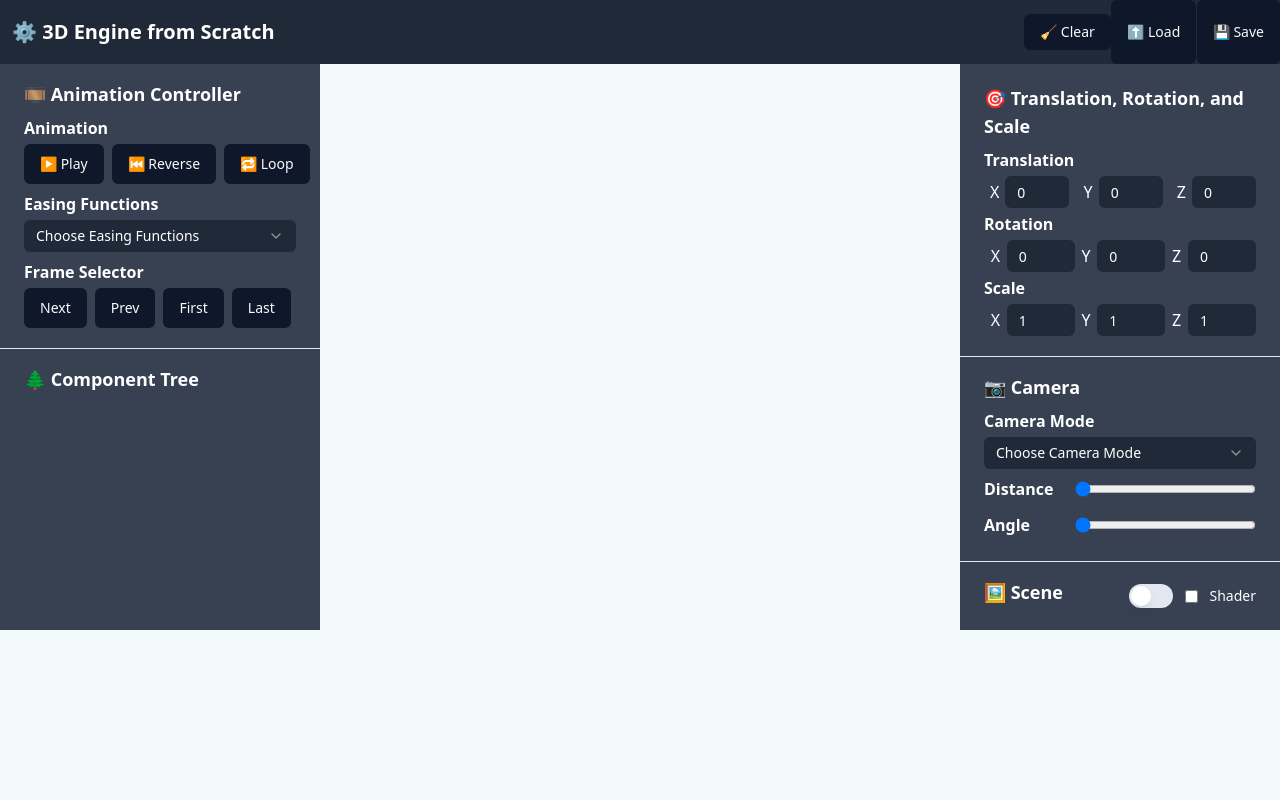
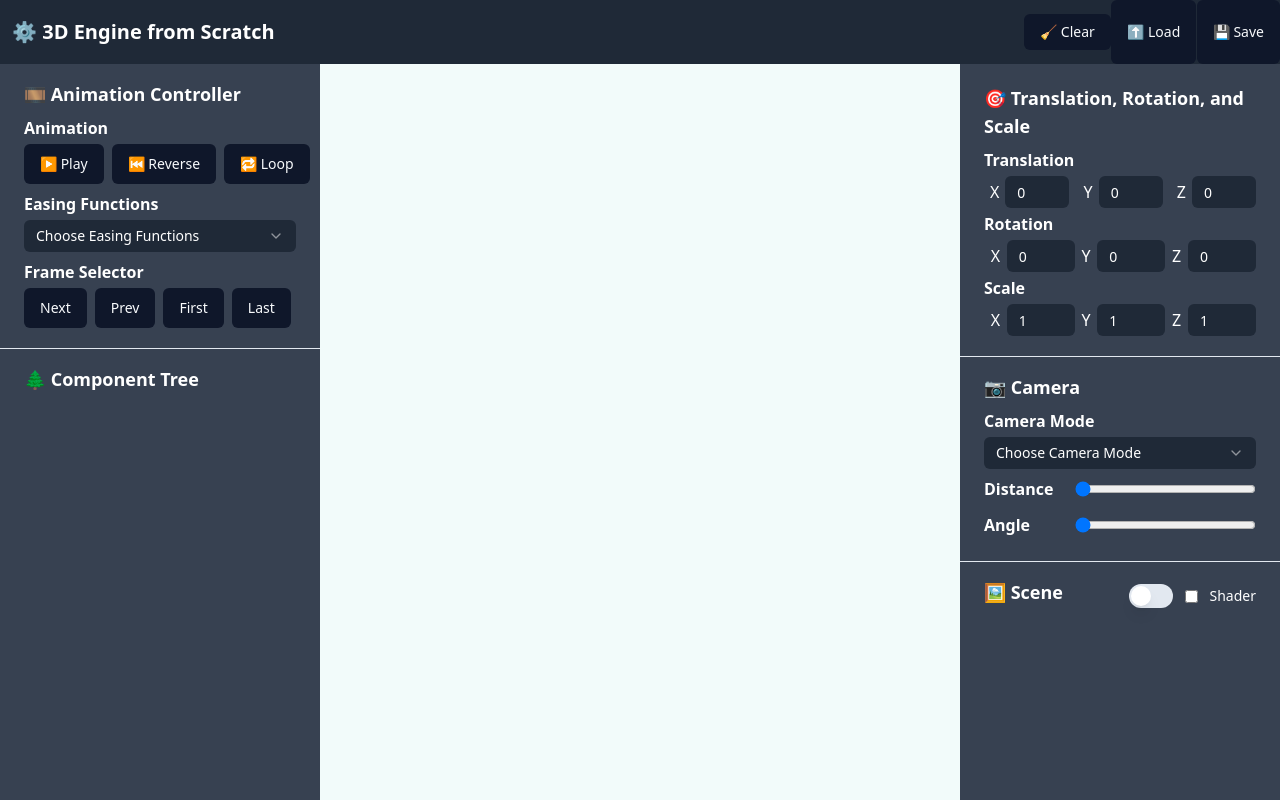
Before and after one commit to mikeleo03/3D-Engine-From-Scratch, a Next.js app: page / in a window 1280 px wide. Built offline with nearby package versions, Linux system fonts and the light colour scheme.

Commit message:
[Refactor] Update frontend

```diff
--- a/pages/mainpage.tsx
+++ b/pages/mainpage.tsx
@@ -208,7 +208,7 @@ export default function Home() {
     }, [canvasRef.current]);
 
     return (
-        <main className="flex flex-col min-h-screen w-full bg-[#F2FBFA]">
+        <main className="flex flex-col h-screen w-full bg-[#F2FBFA]">
             {/* Header Section */}
             <div className="bg-gray-800 w-full h-[8vh] sticky top-0 z-50 text-white flex justify-between">
                 {/* Title Section */}
@@ -237,9 +237,9 @@ export default function Home() {
             </div>
 
             {/* Navigation section */}
-            <div className="w-full flex flex-row h-full overlow-y-auto">
+            <div className="w-full flex flex-row h-auto overlow-y-auto">
                 {/* Left controller */}
-                <div className="w-1/4 bg-gray-700 h-auto overlow-y-auto text-white">
+                <div className="w-1/4 bg-gray-700 h-full min-h-[92vh] max-h-[120vh] overlow-y-auto text-white">
                     {/* Animation */}
                     <div className="w-full p-6 py-4 pt-4">
                         <div className="text-lg font-semibold pb-2">🎞️ Animation Controller</div>
@@ -295,7 +295,7 @@ export default function Home() {
                 <canvas ref={canvasRef} className="w-1/2 h-auto"/>
 
                 {/* Right controller */}
-                <div className="w-1/4 bg-gray-700 overlow-y-auto text-white h-auto">
+                <div className="w-1/4 bg-gray-700 overlow-y-auto text-white h-full min-h-[92vh] max-h-[120vh]">
                     {/* TRS */}
                     <div className="w-full p-6 py-4 pt-5">
                         <div className="text-lg font-semibold pb-2">🎯 Translation, Rotation, and Scale</div>
```
